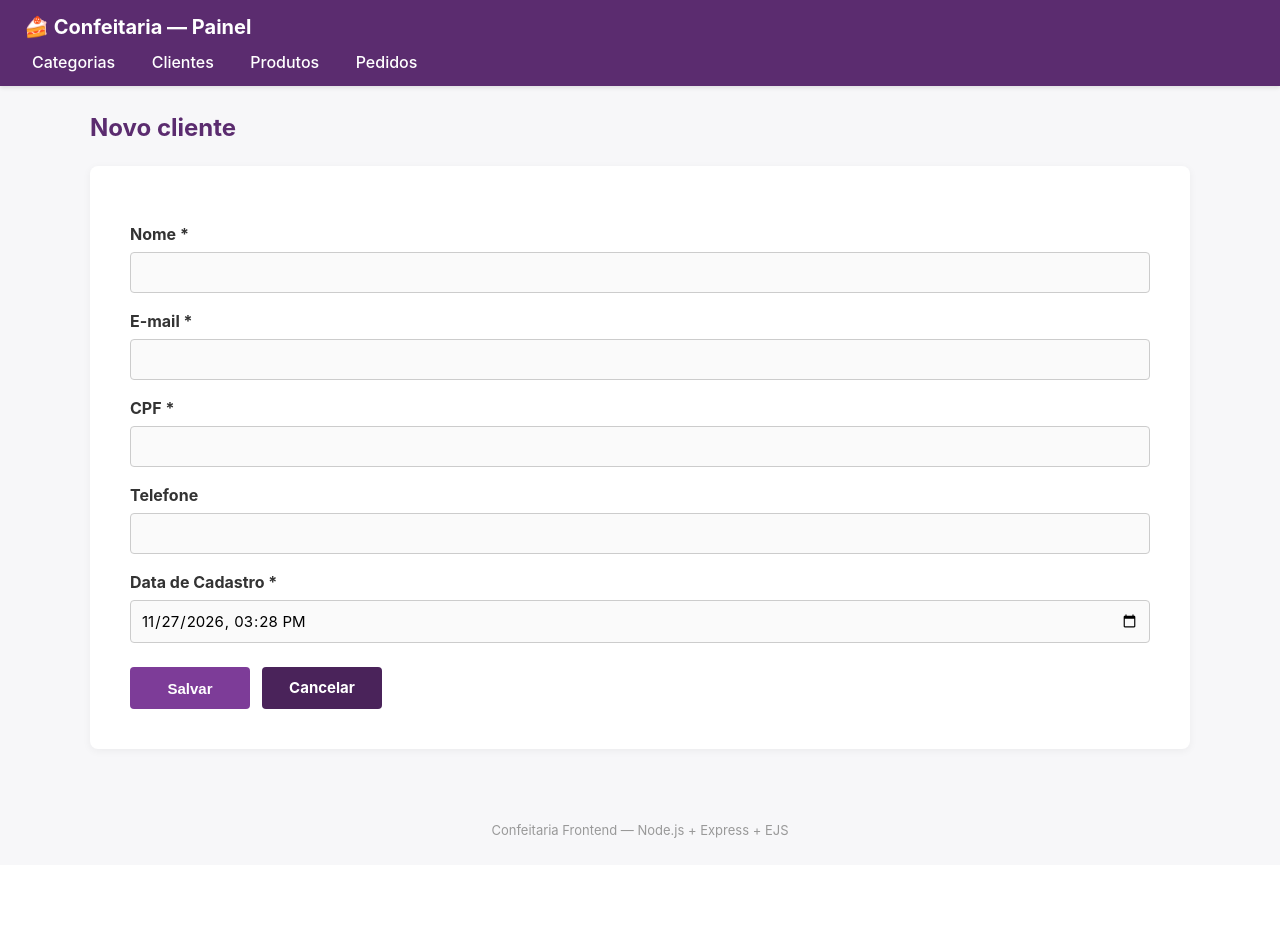
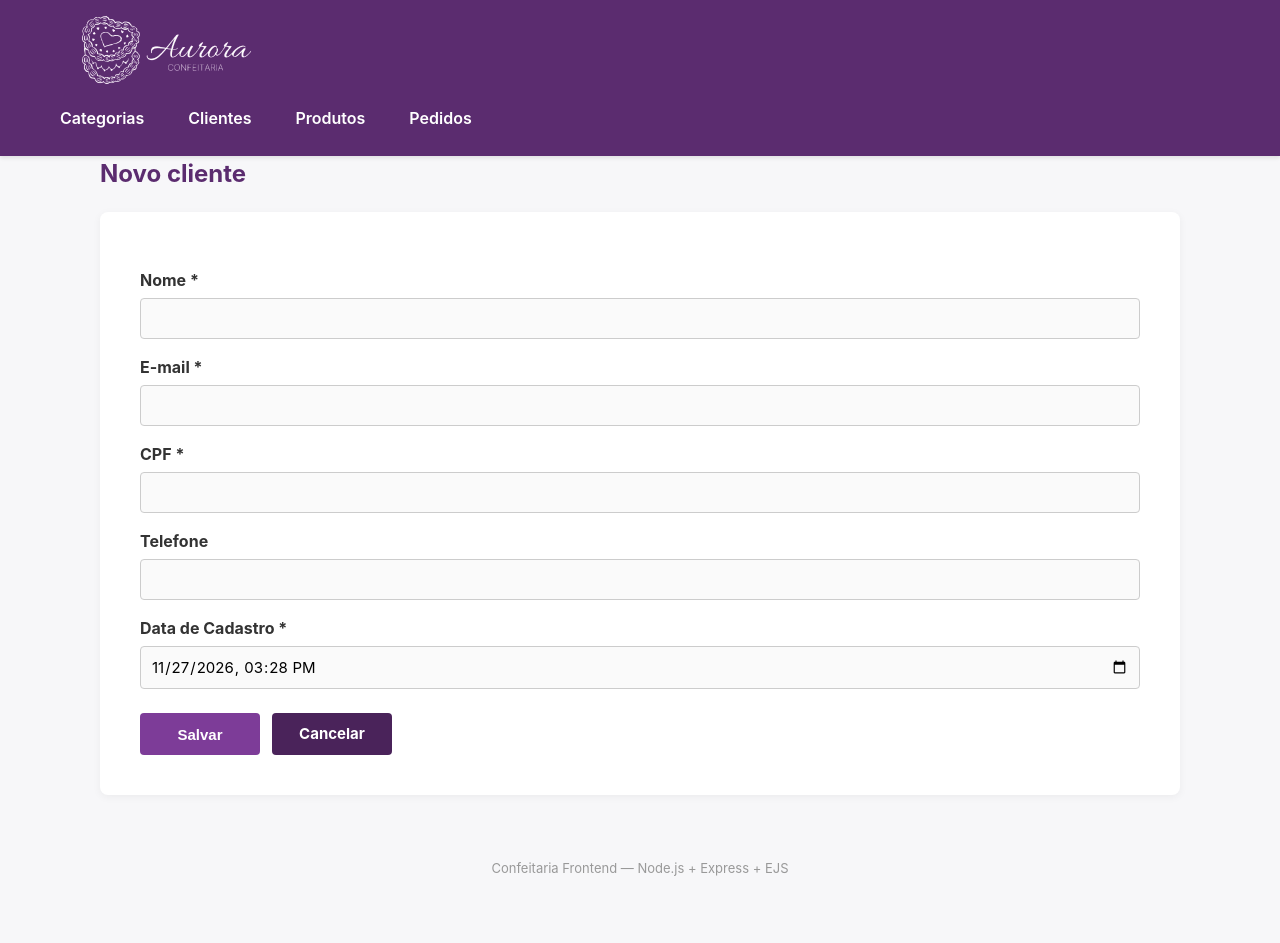
Before and after one commit to MarianaAlvesDantasDosSantos/Confeitaria_Frond, a Node server app: page /clientes/novo in a window 1280 px wide. Before the commit the page ends 838 px from the top, so only its background shows below. Run offline with Node 20, Linux system fonts and the light colour scheme.

Commit message:
Continuação

```diff
--- a/Confeitaria_frond/public/style.css
+++ b/Confeitaria_frond/public/style.css
@@ -19,38 +19,55 @@ body {
 header {
   background: #5b2c6f;
   color: #fff;
-  padding: 12px 24px;
+  padding: 10px 24px 20px 24px;
   box-shadow: 0 2px 4px rgba(0,0,0,0.1);
+  overflow: visible; /* Permite que a logo vaze para fora da faixa roxa */
 }
 
+
 header h1 {
-  margin: 0 0 8px 0;
-  font-size: 20px;
+  font-weight: 600;
+}
+
+header nav {
+margin-top: 12px;
+  display: flex;
+  gap: 20px; /* Espaçamento entre os links */
 }
 
 header nav a {
-  color: #fff;
+  color: #ffffff !important; /* Força a cor branca */
   text-decoration: none;
-  margin-right: 16px;
-  padding: 4px 8px;
+  font-weight: 600;
+  font-size: 16px;
+  padding: 6px 12px;
   border-radius: 4px;
-  font-weight: 500;
+  transition: background 0.2s;
+  display: inline-block;
 }
 
 header nav a:hover {
-  background: rgba(255,255,255,0.15);
+  background: rgba(255, 255, 255, 0.2); /* Fundo branco transparente */
+  color: #ffffff !important;
 }
 
 /* =========================================
    ÁREA PRINCIPAL (MAIN)
    ========================================= */
 main {
-  width: 95%;
-  max-width: 1200px; /* Largura máxima da tabela */
-  margin: 0 auto;
-  padding: 24px 0 48px 0;
+  width: 100%;
+  max-width: 100%;
+  margin: -40px auto 40px auto; /* O -40px puxa o quadro para cima da faixa roxa */
+  padding: 0 10px;
+  position: relative;
+  z-index: 10; /* Garante que o quadro fique na frente */
+  min-height: 400px;
 }
-
+/* Opcional: Se quiser remover o espaço extra do topo do quadro,
+   diminua o margin-top do h2 */
+main h2 {
+  margin-top: 0;
+}
 h2 {
   color: #5b2c6f;
   margin-top: 0;
@@ -63,6 +80,7 @@ h2 {
   align-items: center;
   margin-bottom: 20px;
   width: 100%; /* Ocupa a mesma largura que a tabela */
+
 }
 
 .page-header h2 {
@@ -301,6 +319,33 @@ td .acoes {
   justify-content: flex-end;
 }
 
+/* Estilo da Logo no Cabeçalho */
+.logo-img {
+  height: 70px !important; /* Força a altura */
+  width: auto !important;  /* Mantém a proporção */
+  max-width: none !important; /* Remove qualquer limite de largura */
+  object-fit: contain;
+}
+
+header .header-content {
+  display: flex;
+  align-items: center;
+  margin-left: 140px; /* Espaço para o título não ficar atrás da logo gigante */
+}
+
+/* A MÁGICA: Logo absoluta, grande e sobreposta */
+header .logo-gigante {
+  position: absolute;
+  left: 24px;
+  top: 50%;
+  transform: translateY(-50%); /* Centraliza verticalmente na faixa */
+  height: 160px; /* Tamanho gigante */
+  width: auto;
+  max-width: 200px;
+  object-fit: contain;
+  z-index: 20;
+}
+
 @media (max-width: 768px) {
   header nav a { display: block; margin: 4px 0; }
   .page-header { flex-direction: column; align-items: flex-start; gap: 12px; }
--- a/Confeitaria_frond/views/partials/header.ejs
+++ b/Confeitaria_frond/views/partials/header.ejs
@@ -8,12 +8,33 @@
 </head>
 <body>
 <header>
-  <h1>🍰 Confeitaria — Painel</h1>
-  <nav>
+  <!-- Container da logo (altura fixa de 80px) -->
+  <div style="display: flex; align-items: center; height: 80px; position: relative;">
+
+    <!-- Logo GIGANTE: 250px de altura, centralizada verticalmente na faixa -->
+    <img src="/logo.png" alt="Aurora"
+         style="position: absolute; top: 50%; left: 24px; transform: translateY(-50%);
+                height: 250px; width: auto; max-width: none;
+                object-fit: contain; z-index: 1;">
+  </div>
+
+  <!-- O menu fica na frente da imagem, garantindo que os cliques funcionem -->
+  <nav style="position: relative; z-index: 999; margin-top: 10px; margin-left: 24px;">
     <a href="/categorias">Categorias</a>
     <a href="/clientes">Clientes</a>
     <a href="/produtos">Produtos</a>
     <a href="/pedidos">Pedidos</a>
   </nav>
 </header>
+
 <main>
+<main>
+
+<main>
+<main style="padding-top: 60px;">
+<main style="padding-top: 60px;"> <!-- Aumenta o espaço do conteúdo para a logo não cobrir a tabela -->
+<main>
+<main>
+<main>
+<main>
+<main>
```
Also changed, not shown: Confeitaria_frond/public/logo.png (added).
